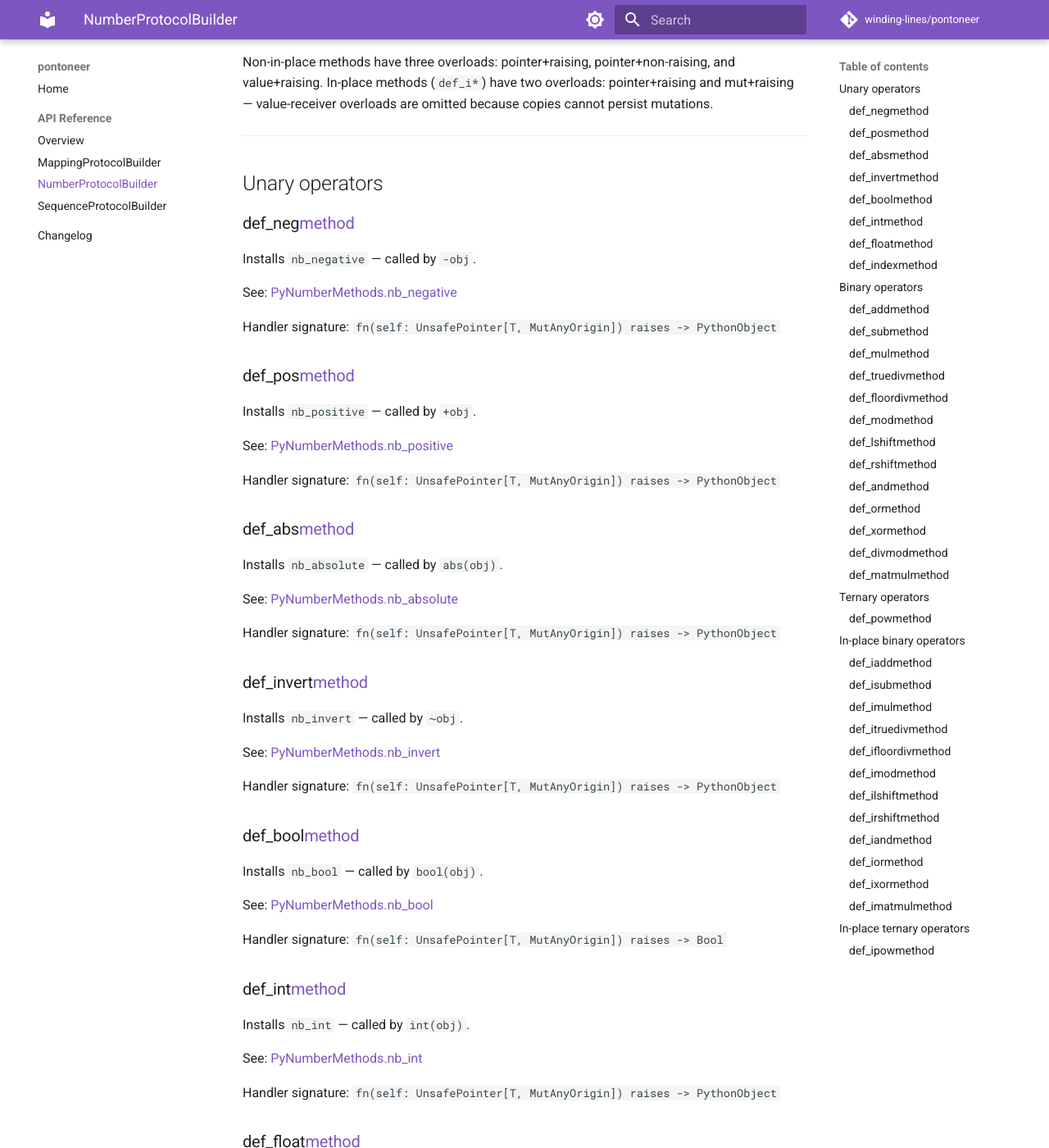
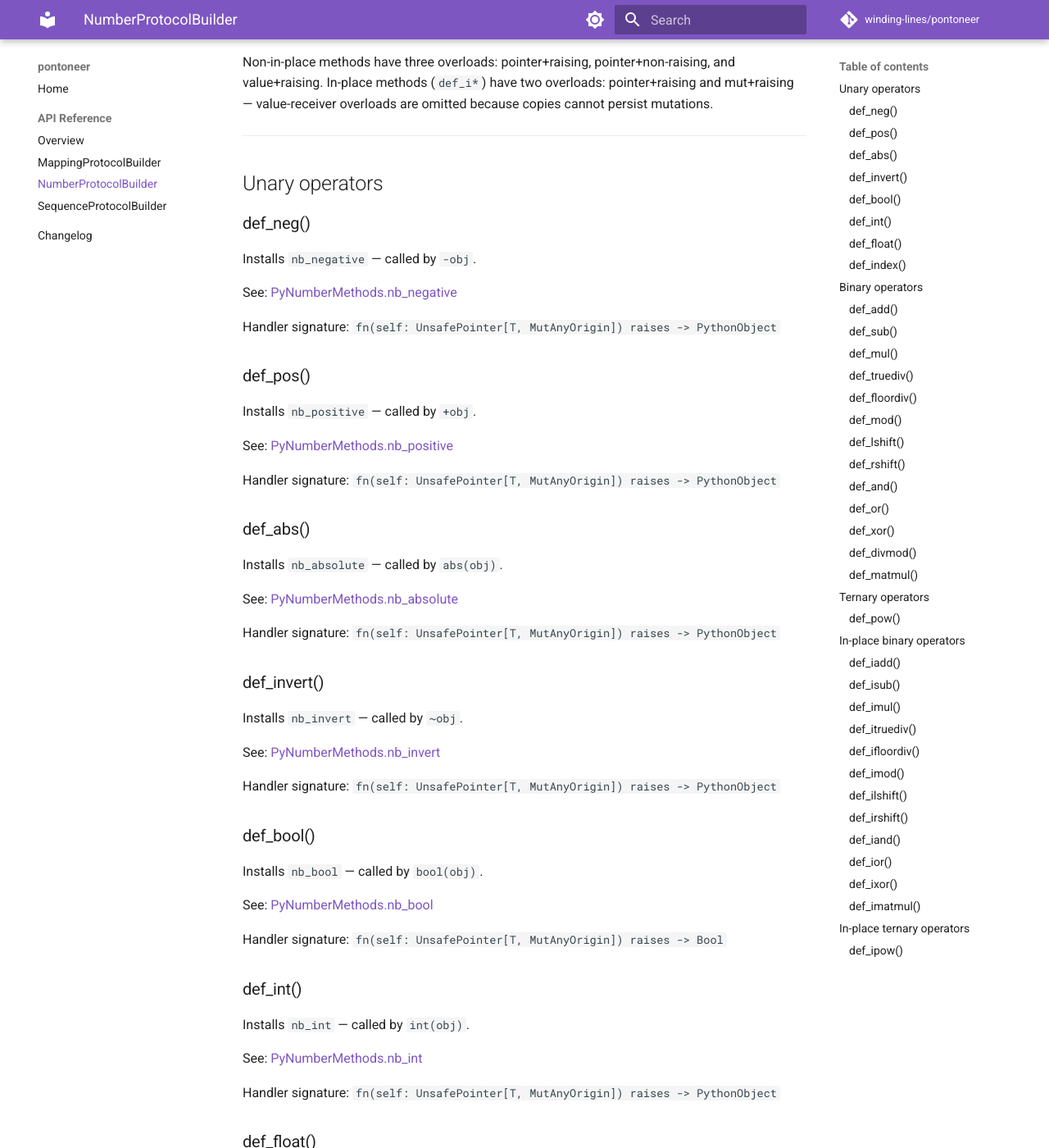
Before and after one commit to winding-lines/pontoneer, an MkDocs documentation site: the page built from docs/api/number.md, in a window 1280 px wide and 1400 px high, scrolled down 256 px. Shown: the whole window at 82% size. Built offline with MkDocs 1.6.1 and Material for MkDocs 9.7.7, drawn with Linux system fonts in a browser that asks for light colours; comment, search, counter and statistics services are not loaded; some of the changed text lies outside the part shown.

Commit message:
Remove [method] suffix from doc page headings
The bracket notation was cluttering headings and TOC entries with no
whitespace separation.

Co-Authored-By: Claude Sonnet 4.6 <noreply@anthropic.com>

```diff
--- a/docs/api/number.md
+++ b/docs/api/number.md
@@ -17,7 +17,7 @@ persist mutations.
 
 ## Unary operators
 
-### def_neg[method]()
+### def_neg()
 
 Installs `nb_negative` — called by `-obj`.
 
@@ -25,7 +25,7 @@ See: [PyNumberMethods.nb_negative](https://docs.python.org/3/c-api/typeobj.html#
 
 Handler signature: `fn(self: UnsafePointer[T, MutAnyOrigin]) raises -> PythonObject`
 
-### def_pos[method]()
+### def_pos()
 
 Installs `nb_positive` — called by `+obj`.
 
@@ -33,7 +33,7 @@ See: [PyNumberMethods.nb_positive](https://docs.python.org/3/c-api/typeobj.html#
 
 Handler signature: `fn(self: UnsafePointer[T, MutAnyOrigin]) raises -> PythonObject`
 
-### def_abs[method]()
+### def_abs()
 
 Installs `nb_absolute` — called by `abs(obj)`.
 
@@ -41,7 +41,7 @@ See: [PyNumberMethods.nb_absolute](https://docs.python.org/3/c-api/typeobj.html#
 
 Handler signature: `fn(self: UnsafePointer[T, MutAnyOrigin]) raises -> PythonObject`
 
-### def_invert[method]()
+### def_invert()
 
 Installs `nb_invert` — called by `~obj`.
 
@@ -49,7 +49,7 @@ See: [PyNumberMethods.nb_invert](https://docs.python.org/3/c-api/typeobj.html#c.
 
 Handler signature: `fn(self: UnsafePointer[T, MutAnyOrigin]) raises -> PythonObject`
 
-### def_bool[method]()
+### def_bool()
 
 Installs `nb_bool` — called by `bool(obj)`.
 
@@ -57,7 +57,7 @@ See: [PyNumberMethods.nb_bool](https://docs.python.org/3/c-api/typeobj.html#c.Py
 
 Handler signature: `fn(self: UnsafePointer[T, MutAnyOrigin]) raises -> Bool`
 
-### def_int[method]()
+### def_int()
 
 Installs `nb_int` — called by `int(obj)`.
 
@@ -65,7 +65,7 @@ See: [PyNumberMethods.nb_int](https://docs.python.org/3/c-api/typeobj.html#c.PyN
 
 Handler signature: `fn(self: UnsafePointer[T, MutAnyOrigin]) raises -> PythonObject`
 
-### def_float[method]()
+### def_float()
 
 Installs `nb_float` — called by `float(obj)`.
 
@@ -73,7 +73,7 @@ See: [PyNumberMethods.nb_float](https://docs.python.org/3/c-api/typeobj.html#c.P
 
 Handler signature: `fn(self: UnsafePointer[T, MutAnyOrigin]) raises -> PythonObject`
 
-### def_index[method]()
+### def_index()
 
 Installs `nb_index` — called by `operator.index(obj)` and when `obj` is used as a list index.
 
@@ -85,7 +85,7 @@ Handler signature: `fn(self: UnsafePointer[T, MutAnyOrigin]) raises -> PythonObj
 
 ## Binary operators
 
-### def_add[method]()
+### def_add()
 
 Installs `nb_add` — called by `obj + other`.
 
@@ -93,7 +93,7 @@ See: [PyNumberMethods.nb_add](https://docs.python.org/3/c-api/typeobj.html#c.PyN
 
 Handler signature: `fn(self: UnsafePointer[T, MutAnyOrigin], other: PythonObject) raises -> PythonObject`
 
-### def_sub[method]()
+### def_sub()
 
 Installs `nb_subtract` — called by `obj - other`.
 
@@ -101,7 +101,7 @@ See: [PyNumberMethods.nb_subtract](https://docs.python.org/3/c-api/typeobj.html#
 
 Handler signature: `fn(self: UnsafePointer[T, MutAnyOrigin], other: PythonObject) raises -> PythonObject`
 
-### def_mul[method]()
+### def_mul()
 
 Installs `nb_multiply` — called by `obj * other`.
 
@@ -109,7 +109,7 @@ See: [PyNumberMethods.nb_multiply](https://docs.python.org/3/c-api/typeobj.html#
 
 Handler signature: `fn(self: UnsafePointer[T, MutAnyOrigin], other: PythonObject) raises -> PythonObject`
 
-### def_truediv[method]()
+### def_truediv()
 
 Installs `nb_true_divide` — called by `obj / other`.
 
@@ -117,7 +117,7 @@ See: [PyNumberMethods.nb_true_divide](https://docs.python.org/3/c-api/typeobj.ht
 
 Handler signature: `fn(self: UnsafePointer[T, MutAnyOrigin], other: PythonObject) raises -> PythonObject`
 
-### def_floordiv[method]()
+### def_floordiv()
 
 Installs `nb_floor_divide` — called by `obj // other`.
 
@@ -125,7 +125,7 @@ See: [PyNumberMethods.nb_floor_divide](https://docs.python.org/3/c-api/typeobj.h
 
 Handler signature: `fn(self: UnsafePointer[T, MutAnyOrigin], other: PythonObject) raises -> PythonObject`
 
-### def_mod[method]()
+### def_mod()
 
 Installs `nb_remainder` — called by `obj % other`.
 
@@ -133,7 +133,7 @@ See: [PyNumberMethods.nb_remainder](https://docs.python.org/3/c-api/typeobj.html
 
 Handler signature: `fn(self: UnsafePointer[T, MutAnyOrigin], other: PythonObject) raises -> PythonObject`
 
-### def_lshift[method]()
+### def_lshift()
 
 Installs `nb_lshift` — called by `obj << other`.
 
@@ -141,7 +141,7 @@ See: [PyNumberMethods.nb_lshift](https://docs.python.org/3/c-api/typeobj.html#c.
 
 Handler signature: `fn(self: UnsafePointer[T, MutAnyOrigin], other: PythonObject) raises -> PythonObject`
 
-### def_rshift[method]()
+### def_rshift()
 
 Installs `nb_rshift` — called by `obj >> other`.
 
@@ -149,7 +149,7 @@ See: [PyNumberMethods.nb_rshift](https://docs.python.org/3/c-api/typeobj.html#c.
 
 Handler signature: `fn(self: UnsafePointer[T, MutAnyOrigin], other: PythonObject) raises -> PythonObject`
 
-### def_and[method]()
+### def_and()
 
 Installs `nb_and` — called by `obj & other`.
 
@@ -157,7 +157,7 @@ See: [PyNumberMethods.nb_and](https://docs.python.org/3/c-api/typeobj.html#c.PyN
 
 Handler signature: `fn(self: UnsafePointer[T, MutAnyOrigin], other: PythonObject) raises -> PythonObject`
 
-### def_or[method]()
+### def_or()
 
 Installs `nb_or` — called by `obj | other`.
 
@@ -165,7 +165,7 @@ See: [PyNumberMethods.nb_or](https://docs.python.org/3/c-api/typeobj.html#c.PyNu
 
 Handler signature: `fn(self: UnsafePointer[T, MutAnyOrigin], other: PythonObject) raises -> PythonObject`
 
-### def_xor[method]()
+### def_xor()
 
 Installs `nb_xor` — called by `obj ^ other`.
 
@@ -173,7 +173,7 @@ See: [PyNumberMethods.nb_xor](https://docs.python.org/3/c-api/typeobj.html#c.PyN
 
 Handler signature: `fn(self: UnsafePointer[T, MutAnyOrigin], other: PythonObject) raises -> PythonObject`
 
-### def_divmod[method]()
+### def_divmod()
 
 Installs `nb_divmod` — called by `divmod(obj, other)`.
 
@@ -181,7 +181,7 @@ See: [PyNumberMethods.nb_divmod](https://docs.python.org/3/c-api/typeobj.html#c.
 
 Handler signature: `fn(self: UnsafePointer[T, MutAnyOrigin], other: PythonObject) raises -> PythonObject`
 
-### def_matmul[method]()
+### def_matmul()
 
 Installs `nb_matrix_multiply` — called by `obj @ other`.
 
@@ -193,7 +193,7 @@ Handler signature: `fn(self: UnsafePointer[T, MutAnyOrigin], other: PythonObject
 
 ## Ternary operators
 
-### def_pow[method]()
+### def_pow()
 
 Installs `nb_power` — called by `obj ** exp` or `pow(obj, exp, mod)`.
 
@@ -214,7 +214,7 @@ See: [PyNumberMethods.nb_power](https://docs.python.org/3/c-api/typeobj.html#c.P
 
 Each in-place method has two overloads: pointer+raising and mut+raising.
 
-### def_iadd[method]()
+### def_iadd()
 
 Installs `nb_inplace_add` — called by `obj += other`.
 
@@ -225,7 +225,7 @@ See: [PyNumberMethods.nb_inplace_add](https://docs.python.org/3/c-api/typeobj.ht
 | Pointer / raising | `fn(self: UnsafePointer[T, MutAnyOrigin], other: PythonObject) raises -> PythonObject` |
 | Mut / raising | `fn(mut self: T, other: PythonObject) raises -> PythonObject` |
 
-### def_isub[method]()
+### def_isub()
 
 Installs `nb_inplace_subtract` — called by `obj -= other`.
 
@@ -236,7 +236,7 @@ See: [PyNumberMethods.nb_inplace_subtract](https://docs.python.org/3/c-api/typeo
 | Pointer / raising | `fn(self: UnsafePointer[T, MutAnyOrigin], other: PythonObject) raises -> PythonObject` |
 | Mut / raising | `fn(mut self: T, other: PythonObject) raises -> PythonObject` |
 
-### def_imul[method]()
+### def_imul()
 
 Installs `nb_inplace_multiply` — called by `obj *= other`.
 
@@ -247,7 +247,7 @@ See: [PyNumberMethods.nb_inplace_multiply](https://docs.python.org/3/c-api/typeo
 | Pointer / raising | `fn(self: UnsafePointer[T, MutAnyOrigin], other: PythonObject) raises -> PythonObject` |
 | Mut / raising | `fn(mut self: T, other: PythonObject) raises -> PythonObject` |
 
-### def_itruediv[method]()
+### def_itruediv()
 
 Installs `nb_inplace_true_divide` — called by `obj /= other`.
 
@@ -258,7 +258,7 @@ See: [PyNumberMethods.nb_inplace_true_divide](https://docs.python.org/3/c-api/ty
 | Pointer / raising | `fn(self: UnsafePointer[T, MutAnyOrigin], other: PythonObject) raises -> PythonObject` |
 | Mut / raising | `fn(mut self: T, other: PythonObject) raises -> PythonObject` |
 
-### def_ifloordiv[method]()
+### def_ifloordiv()
 
 Installs `nb_inplace_floor_divide` — called by `obj //= other`.
 
@@ -269,7 +269,7 @@ See: [PyNumberMethods.nb_inplace_floor_divide](https://docs.python.org/3/c-api/t
 | Pointer / raising | `fn(self: UnsafePointer[T, MutAnyOrigin], other: PythonObject) raises -> PythonObject` |
 | Mut / raising | `fn(mut self: T, other: PythonObject) raises -> PythonObject` |
 
-### def_imod[method]()
+### def_imod()
 
 Installs `nb_inplace_remainder` — called by `obj %= other`.
 
@@ -280,7 +280,7 @@ See: [PyNumberMethods.nb_inplace_remainder](https://docs.python.org/3/c-api/type
 | Pointer / raising | `fn(self: UnsafePointer[T, MutAnyOrigin], other: PythonObject) raises -> PythonObject` |
 | Mut / raising | `fn(mut self: T, other: PythonObject) raises -> PythonObject` |
 
-### def_ilshift[method]()
+### def_ilshift()
 
 Installs `nb_inplace_lshift` — called by `obj <<= other`.
 
@@ -291,7 +291,7 @@ See: [PyNumberMethods.nb_inplace_lshift](https://docs.python.org/3/c-api/typeobj
 | Pointer / raising | `fn(self: UnsafePointer[T, MutAnyOrigin], other: PythonObject) raises -> PythonObject` |
 | Mut / raising | `fn(mut self: T, other: PythonObject) raises -> PythonObject` |
 
-### def_irshift[method]()
+### def_irshift()
 
 Installs `nb_inplace_rshift` — called by `obj >>= other`.
 
@@ -302,7 +302,7 @@ See: [PyNumberMethods.nb_inplace_rshift](https://docs.python.org/3/c-api/typeobj
 | Pointer / raising | `fn(self: UnsafePointer[T, MutAnyOrigin], other: PythonObject) raises -> PythonObject` |
 | Mut / raising | `fn(mut self: T, other: PythonObject) raises -> PythonObject` |
 
-### def_iand[method]()
+### def_iand()
 
 Installs `nb_inplace_and` — called by `obj &= other`.
 
@@ -313,7 +313,7 @@ See: [PyNumberMethods.nb_inplace_and](https://docs.python.org/3/c-api/typeobj.ht
 | Pointer / raising | `fn(self: UnsafePointer[T, MutAnyOrigin], other: PythonObject) raises -> PythonObject` |
 | Mut / raising | `fn(mut self: T, other: PythonObject) raises -> PythonObject` |
 
-### def_ior[method]()
+### def_ior()
 
 Installs `nb_inplace_or` — called by `obj |= other`.
 
@@ -324,7 +324,7 @@ See: [PyNumberMethods.nb_inplace_or](https://docs.python.org/3/c-api/typeobj.htm
 | Pointer / raising | `fn(self: UnsafePointer[T, MutAnyOrigin], other: PythonObject) raises -> PythonObject` |
 | Mut / raising | `fn(mut self: T, other: PythonObject) raises -> PythonObject` |
 
-### def_ixor[method]()
+### def_ixor()
 
 Installs `nb_inplace_xor` — called by `obj ^= other`.
 
@@ -335,7 +335,7 @@ See: [PyNumberMethods.nb_inplace_xor](https://docs.python.org/3/c-api/typeobj.ht
 | Pointer / raising | `fn(self: UnsafePointer[T, MutAnyOrigin], other: PythonObject) raises -> PythonObject` |
 | Mut / raising | `fn(mut self: T, other: PythonObject) raises -> PythonObject` |
 
-### def_imatmul[method]()
+### def_imatmul()
 
 Installs `nb_inplace_matrix_multiply` — called by `obj @= other`.
 
@@ -350,7 +350,7 @@ See: [PyNumberMethods.nb_inplace_matrix_multiply](https://docs.python.org/3/c-ap
 
 ## In-place ternary operators
 
-### def_ipow[method]()
+### def_ipow()
 
 Installs `nb_inplace_power` — called by `obj **= exp`.
 
```
Also changed, not shown: docs/api/mapping.md (+3 -3 lines), docs/api/sequence.md (+8 -8 lines).
